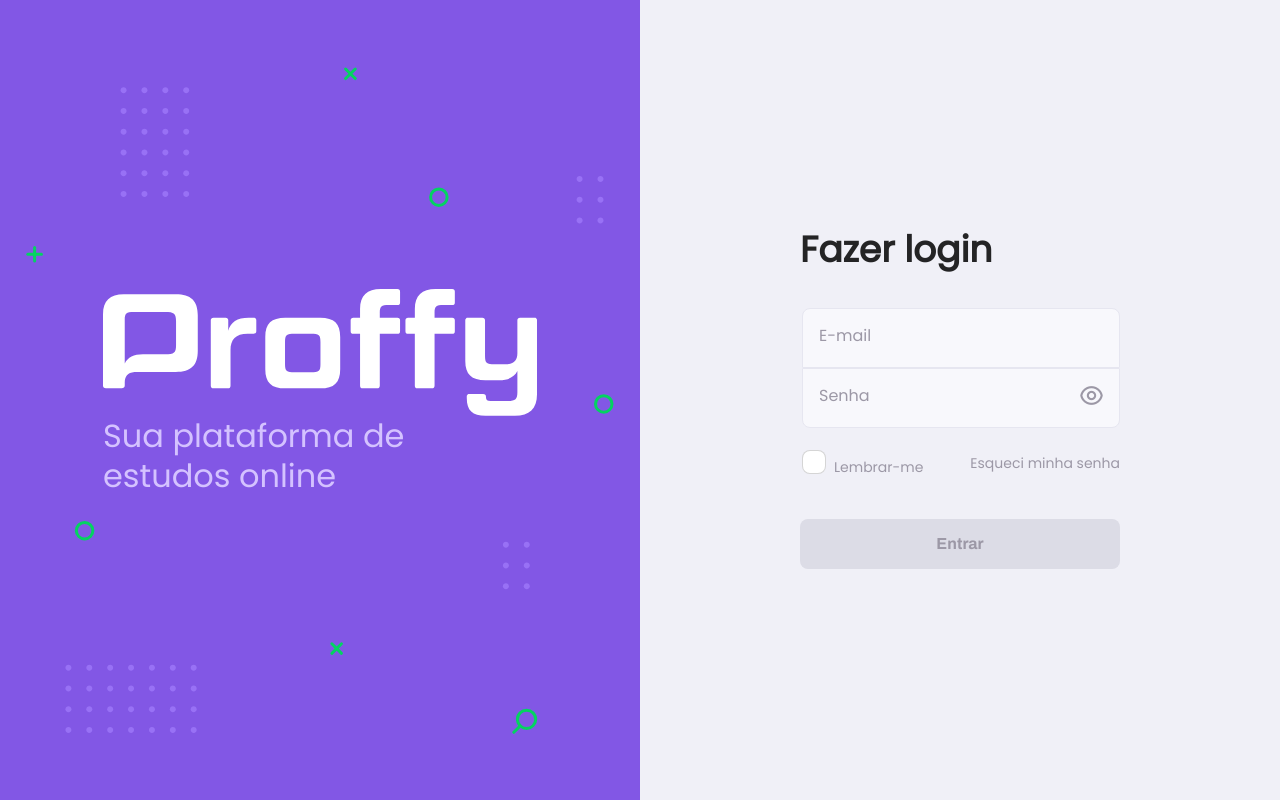
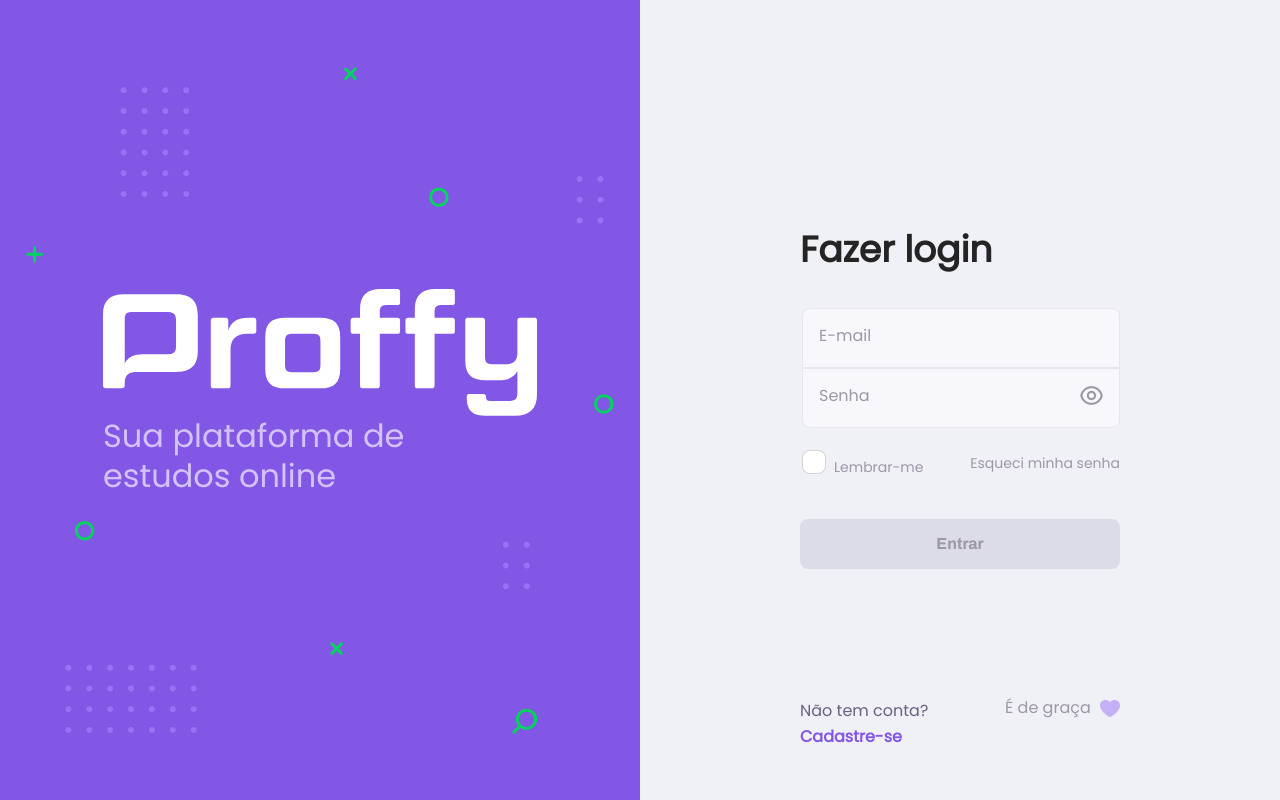
Before and after one commit to jeffersongouveia/proffy, a React (Create React App) app: page /login in a window 1280 px wide. Built offline with nearby package versions, Linux system fonts and the light colour scheme.

Commit message:
🦶 Footer on login

```diff
--- a/src/pages/Login/index.tsx
+++ b/src/pages/Login/index.tsx
@@ -10,6 +10,9 @@ import Button from '../../components/form/Button'
 
 import logo from '../../assets/images/logo.svg'
 import login from '../../assets/images/backgrounds/login.svg'
+import heart from '../../assets/images/icons/purple-heart.svg'
+
+import { Footer, Right } from './styles'
 import './styles.css'
 
 function Login() {
@@ -99,6 +102,20 @@ function Login() {
           >
             Entrar
           </Button>
+
+          <Footer>
+            <p>
+              Não tem conta?<br />
+
+              <Link to="/users/sign-up">
+                Cadastre-se
+              </Link>
+            </p>
+
+            <Right>
+              É de graça <img src={heart} alt="S2" />
+            </Right>
+          </Footer>
         </form>
       </div>
     </div>
--- a/src/pages/Login/styles.css
+++ b/src/pages/Login/styles.css
@@ -37,6 +37,7 @@
   background: var(--color-background);
   width: 50%;
   margin: 0 auto;
+  position: relative;
 }
 
 #page-login .form h2 {
--- /dev/null
+++ b/src/pages/Login/styles.ts
@@ -0,0 +1,38 @@
+import styled from 'styled-components'
+
+export const Footer = styled.div`
+  position: absolute;
+  display: inline-flex;
+  justify-content: space-between;
+
+  width: 100%;
+  bottom: 5rem;
+
+  font: normal 1.6rem Poppins;
+  line-height: 2.6rem;
+  color: var(--color-text-base);
+
+  p {
+    margin: 0;
+  }
+
+  a {
+    font: 600 1.6rem Poppins;
+    color: var(--color-primary);
+  }
+
+  a:hover {
+    color: var(--color-primary-darker);
+  }
+`
+
+export const Right = styled.p`
+  line-height: 2rem;
+  color: var(--color-text-complement);
+
+  img {
+    margin-left: 0.5rem;
+    width: 2rem;
+    opacity: 0.5;
+  }
+`
```
